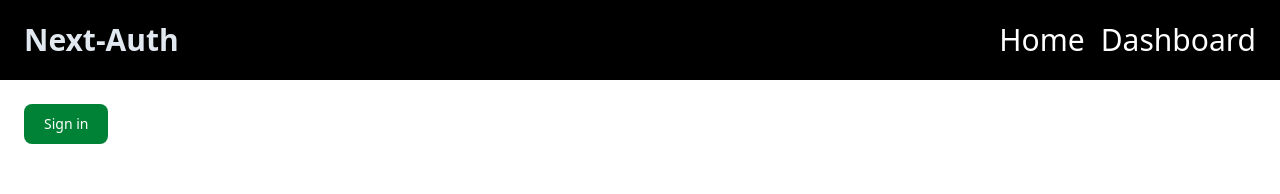
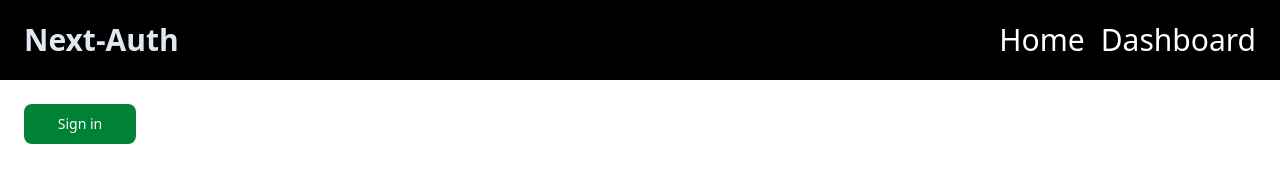
Before and after one commit to unalhasret/next-auth, a Next.js app: page / in a window 1280 px wide. Shown: the top 194 px of the page. Built offline with nearby package versions, Linux system fonts and the light colour scheme; no server answers.

Commit message:
style: change button width

```diff
--- a/src/components/login.tsx
+++ b/src/components/login.tsx
@@ -7,7 +7,7 @@
       <button
         onClick={() => signIn()}
         type="button"
-        className="focus:outline-none text-white bg-green-700 hover:bg-green-800 focus:ring-4 focus:ring-green-300 font-medium rounded-lg text-sm px-5 py-2.5 me-2 mb-2"
+        className="focus:outline-none text-white bg-green-700 hover:bg-green-800 focus:ring-4 focus:ring-green-300 font-medium rounded-lg text-sm px-5 py-2.5 w-28"
       >
         Sign in
       </button>
```
